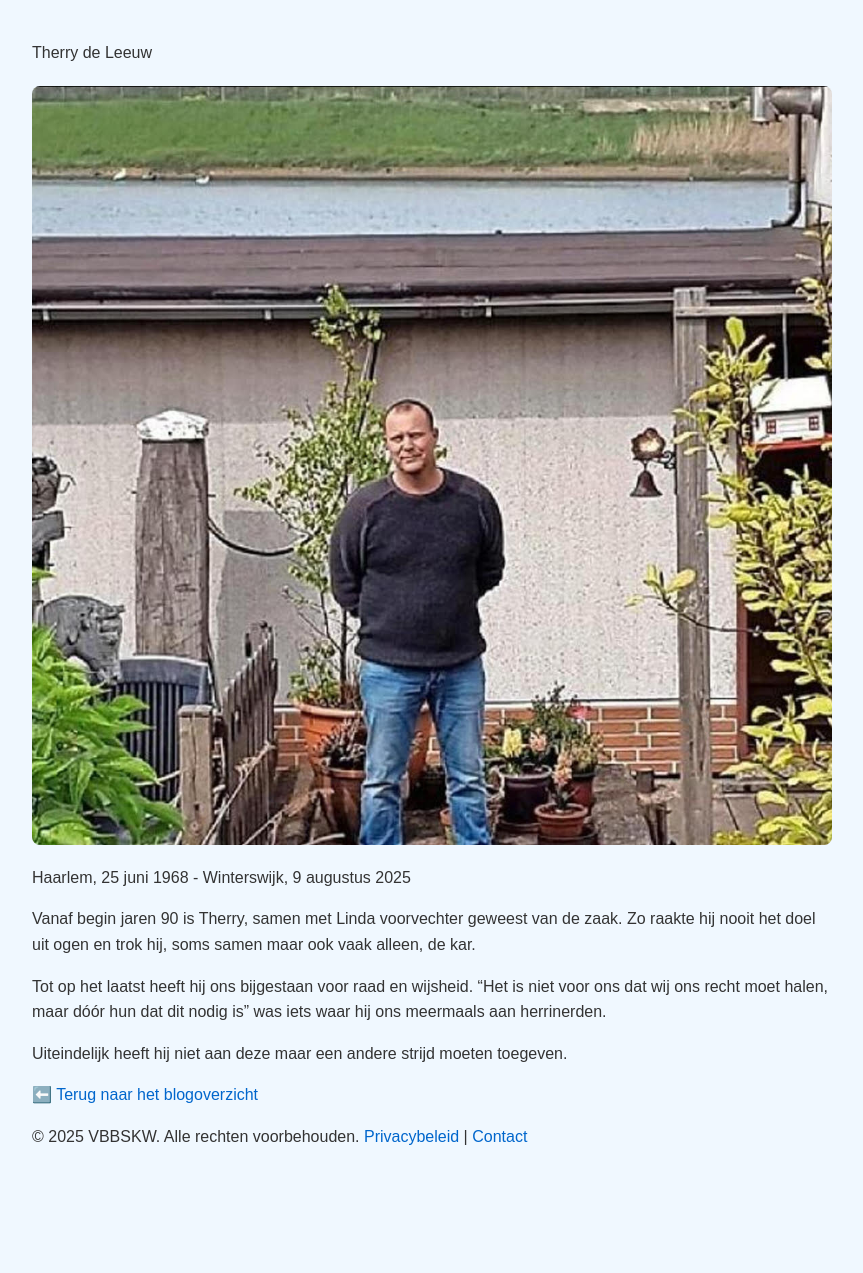
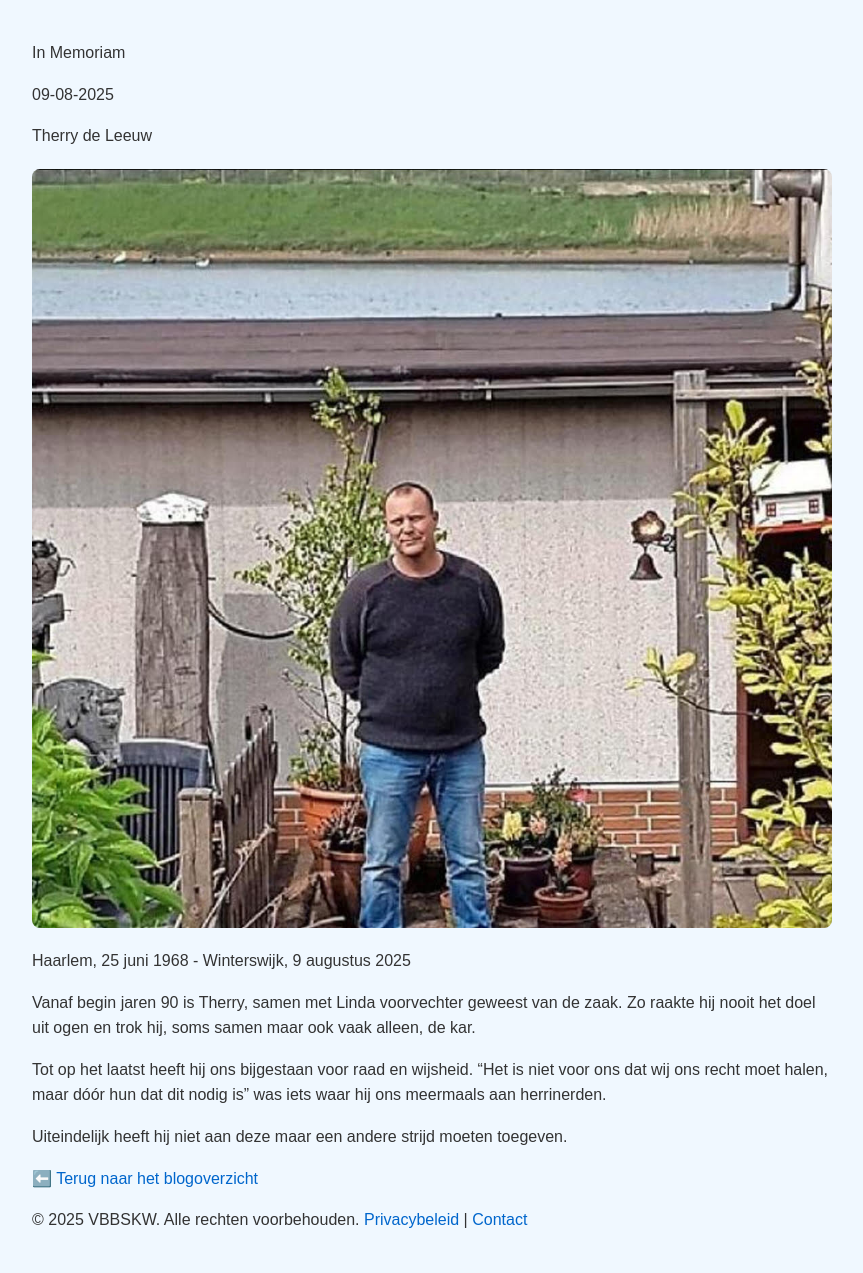
Before and after one commit to Klikblitser/VBBSKW, a Jekyll site: the page built from _posts/2025-08-09-In Memoriam.md, in a window 1280 px wide. Shown: the whole page, without its empty margins (208-1071 px from the left). Built offline with Jekyll 4.4.1, drawn with Linux system fonts in a browser that asks for light colours; before the commit the page ends 1190 px from its top, so only the background shows below that.

Commit message:
datum toegevoegd

```diff
--- a/_posts/2025-08-09-In Memoriam.md
+++ b/_posts/2025-08-09-In Memoriam.md
@@ -4,6 +4,10 @@ title: "In Memoriam"
 date: 2025-08-09
 thumbnail: /assets/images/Therry%20de%20Leeuw.jpg
 ---
+
+{{ page.title }}
+
+{{ page.date | date: "%d-%m-%Y" }}
 
 Therry de Leeuw
 
```
